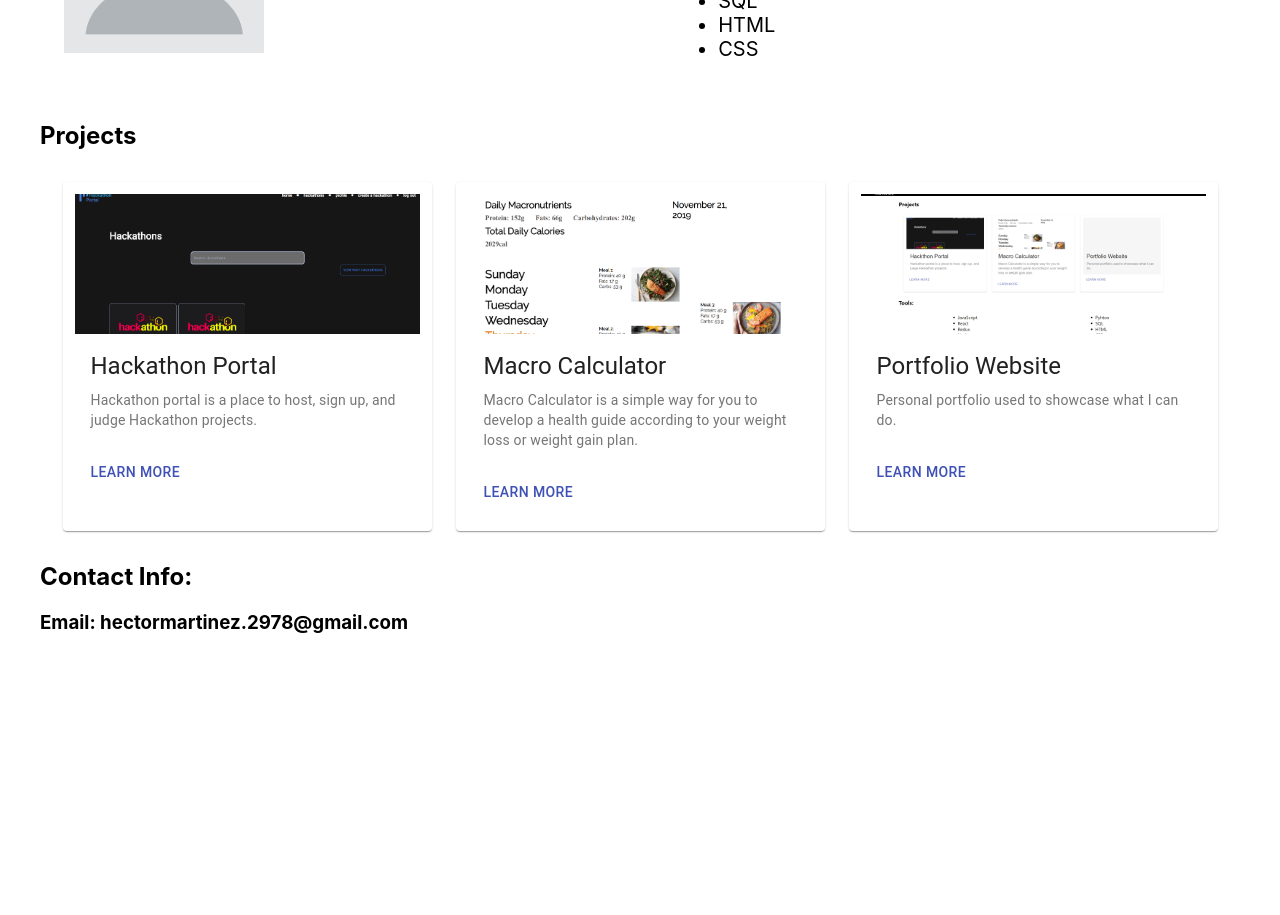
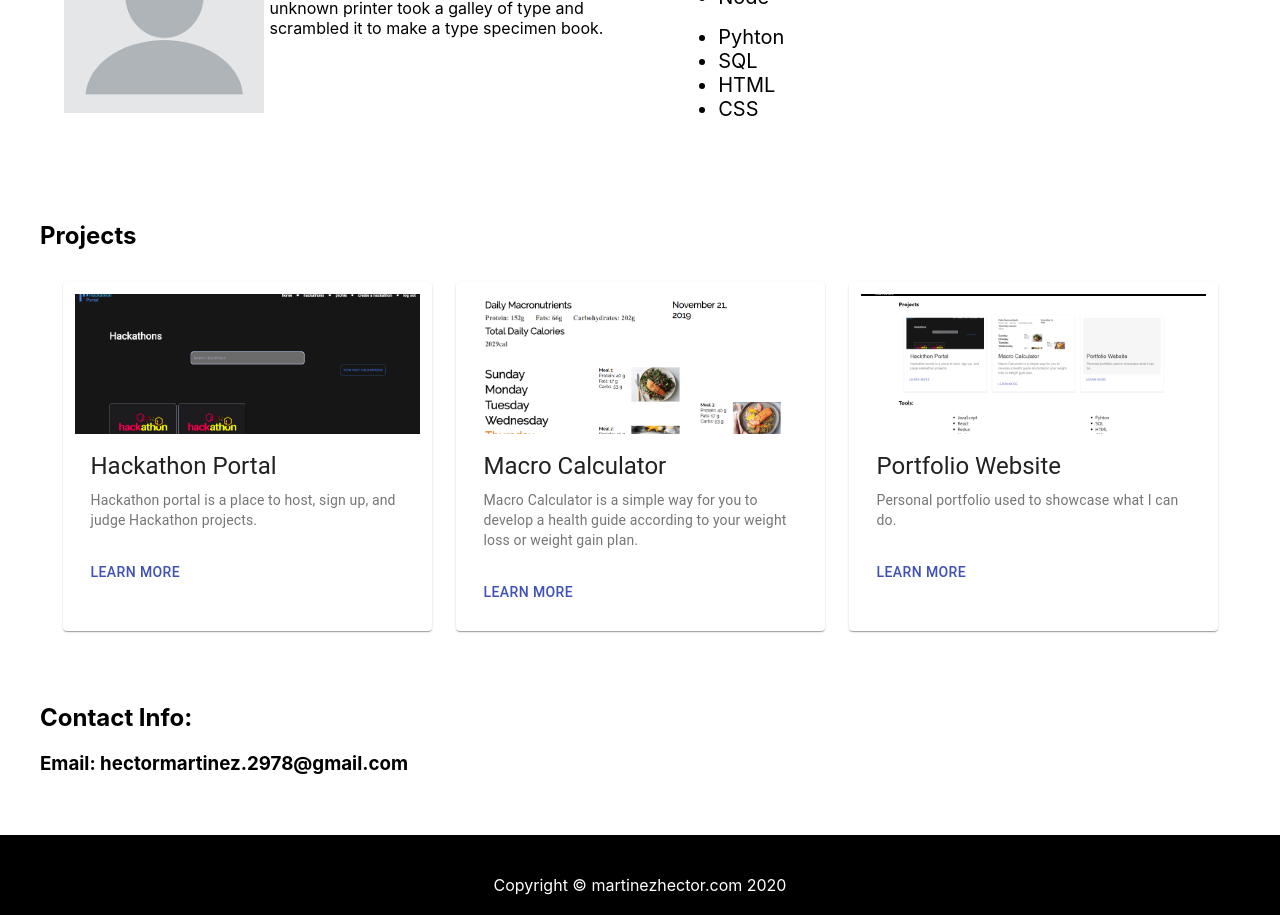
Before and after one commit to Hector-bit/Portfolio-HM, a React (Create React App) app: page / in a window 1280 px wide. Shown: the part 300-1215 px from the top of the page. Before the commit the page ends 953 px from the top, so only its background shows below. Built offline with nearby package versions, Linux system fonts and the light colour scheme.

Commit message:
added spacing so it does not look cramped

```diff
--- a/src/App.js
+++ b/src/App.js
@@ -6,6 +6,7 @@ import Aboutpage from './components/aboutpage';
 import Tools from './components/tools';
 import ProjectsSection from './components/projectsSection';
 import ContactInfo from './components/contactInfo';
+import Footer from './components/footer';
 import { makeStyles } from '@material-ui/core/styles';
 
 const useStyles = makeStyles({
@@ -17,6 +18,7 @@ const useStyles = makeStyles({
     display: 'flex',
     flexDirection: 'row',
     justifyContent: 'space-evenly',
+    margin: '5% 0'
   }
 })
 
@@ -36,6 +38,7 @@ function App() {
         <ProjectsSection/>
         <ContactInfo/>
       </section>
+      <Footer/>
     </div>
   );
 }
--- a/src/components/contactInfo.js
+++ b/src/components/contactInfo.js
@@ -1,8 +1,16 @@
 import React from 'react';
+import { makeStyles } from '@material-ui/core/styles';
+
+const useStyles = makeStyles({
+    contact_section: {
+        margin: '5% 0'
+    }
+})
 
 function ContactInfo () {
+    const classes = useStyles()
     return (
-        <section>
+        <section className={classes.contact_section}>
             <h2>Contact Info:</h2>
             <h3>Email: hectormartinez.2978@gmail.com</h3>
         </section>
--- a/src/components/footer.js
+++ b/src/components/footer.js
@@ -1,8 +1,20 @@
 import React from 'react';
+import { makeStyles } from '@material-ui/core/styles';
+
+const useStyles = makeStyles({
+    footer_section:{
+        display: 'flex',
+        justifyContent: 'center',
+        backgroundColor: 'black',
+        color: 'white',
+        padding: '40px 0 20px 0'
+    }
+})
 
 function Footer(){
+    const classes = useStyles()
     return(
-        <section>
+        <section className={classes.footer_section}>
             Copyright © martinezhector.com 2020
         </section>
     )
--- a/src/components/projectsSection.js
+++ b/src/components/projectsSection.js
@@ -5,6 +5,9 @@ import PortfolioWebsite from './projects/Portfolio';
 import { makeStyles, useTheme } from '@material-ui/core/styles';
 
 const useStyles = makeStyles({
+    projects_section: {
+        margin: '5% 0'
+    },
     projects:{
         display: 'flex',
         justifyContent: 'center',
@@ -14,7 +17,7 @@ const useStyles = makeStyles({
 function ProjectsSection() {
     const classes = useStyles()
     return (
-        <section>
+        <section className={classes.projects_section}>
             <h2 className='projectsTitle'>Projects</h2>
             <div className={classes.projects}>
                 <HackathonCard/>
```
